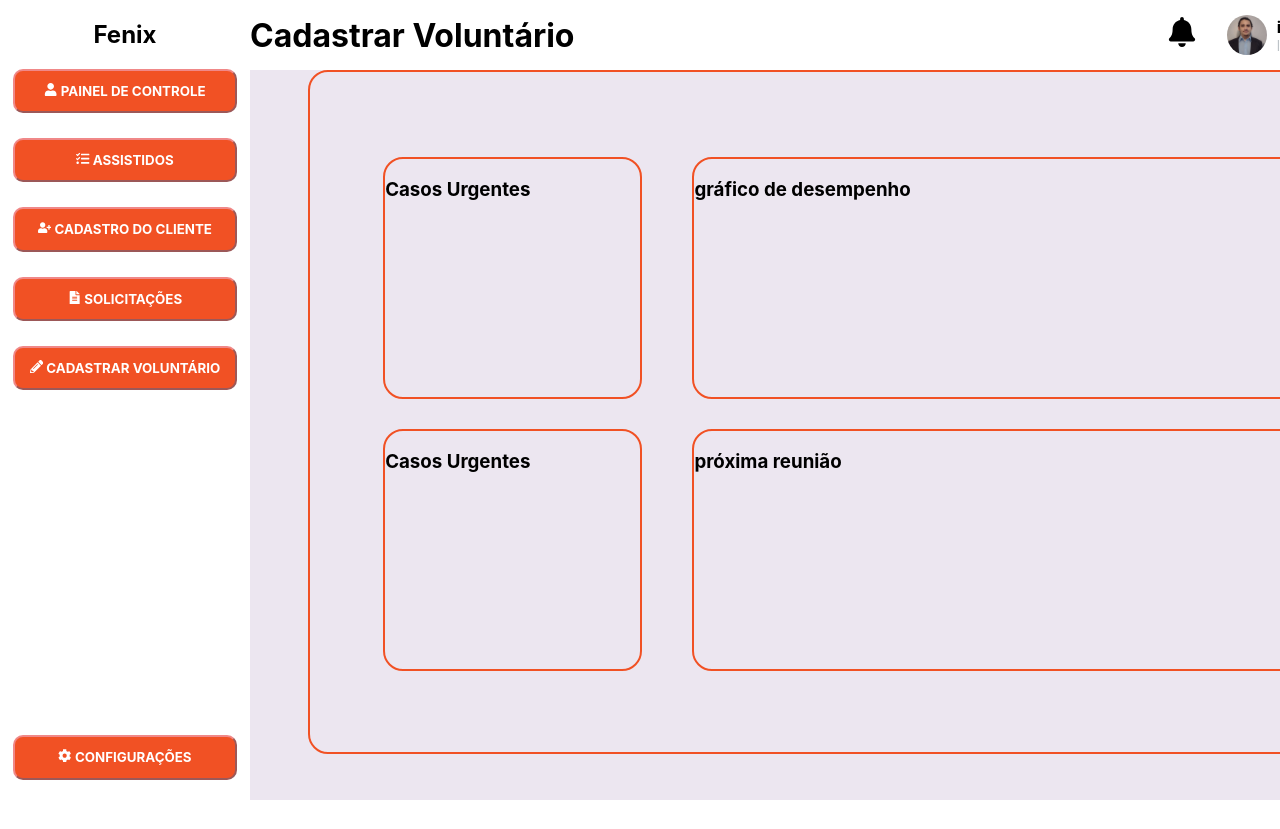
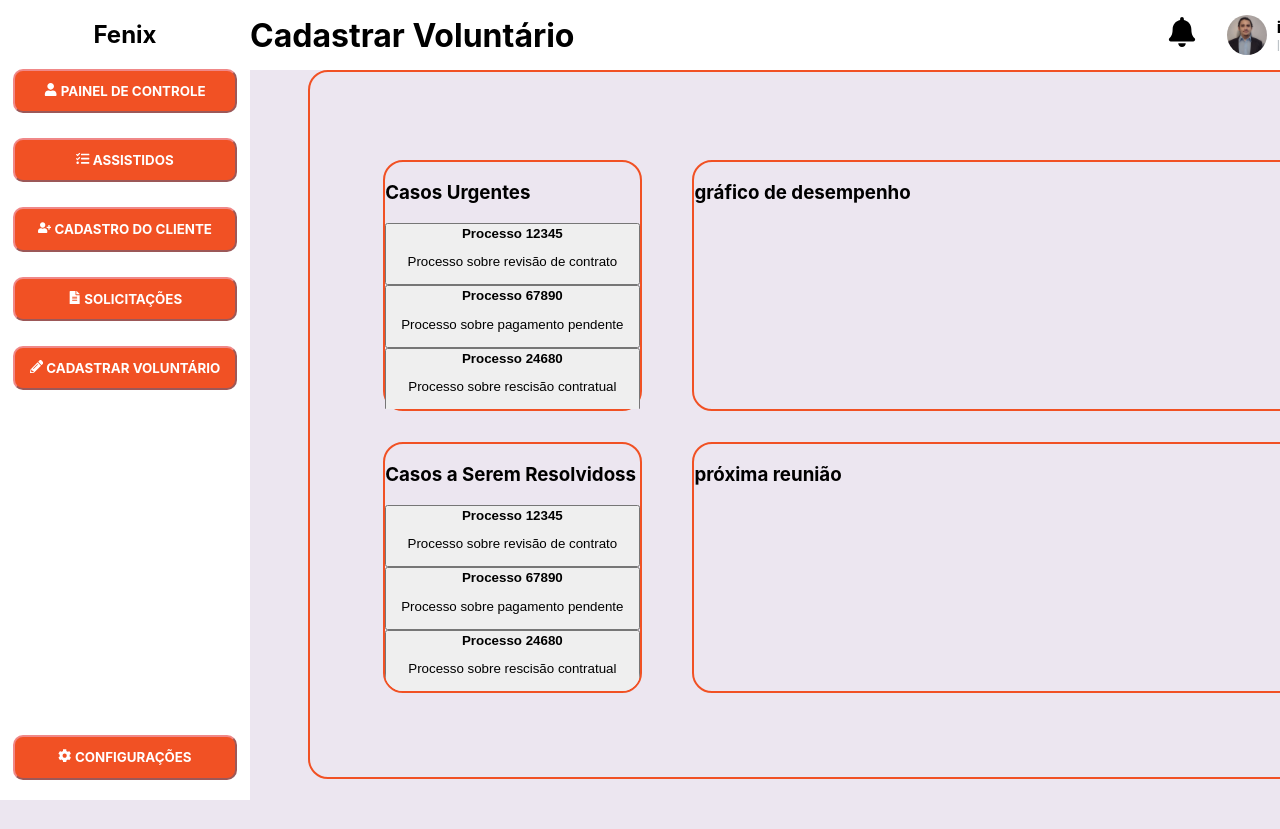
Before and after one commit to ghts2110/Fenix, a React (Create React App) app in the folder web/: page /dashboard in a window 1280 px wide. Shown: the top 829 px of the page. Before the commit the page ends 800 px from the top, so only its background shows below. Built offline with nearby package versions, Linux system fonts and the light colour scheme.

Commit message:
caixa de casos feature/register

```diff
--- a/web/src/components/TelaDashboard/BoxDashboard/BoxDashboard.module.css
+++ b/web/src/components/TelaDashboard/BoxDashboard/BoxDashboard.module.css
@@ -49,10 +49,14 @@
 
   display: flex;
   flex-direction: column;
+}
 
+.scrollArea {
+  flex-grow: 1;
   overflow-y: auto; /* Ativa a rolagem vertical */
   overflow-x: hidden; /* Esconde a rolagem horizontal */
 }
+
 
 .performanceGraph {
   border-radius: 20px;
@@ -80,6 +84,22 @@
   overflow-x: hidden; /* Esconde a rolagem horizontal */
 }
 
+.casesToBeResolved{
+  border-radius: 20px;
+  border: #f15124;
+  border-width: 2px;
+  border-style: solid;
+
+  width: 25%;
+  height: 100%;
+
+  display: flex;
+  flex-direction: column;
+
+  overflow-y: auto; /* Ativa a rolagem vertical */
+  overflow-x: hidden; /* Esconde a rolagem horizontal */
+}
+
 .meeting{
   border-radius: 20px;
   border: #f15124;
@@ -89,3 +109,7 @@
   width: 60%;
   height: 100%;
 }
+
+.urgentButton{
+  width: 100%;
+}
--- a/web/src/components/TelaDashboard/BoxDashboard/index.js
+++ b/web/src/components/TelaDashboard/BoxDashboard/index.js
@@ -1,13 +1,28 @@
 import styles from "./BoxDashboard.module.css";
 
 const DashBoard = () => {
+  const processos = [
+    { numero: "12345", descricao: "Processo sobre revisão de contrato" },
+    { numero: "67890", descricao: "Processo sobre pagamento pendente" },
+    { numero: "24680", descricao: "Processo sobre rescisão contratual" },
+    { numero: "13579", descricao: "Processo sobre alteração cadastral" },
+    { numero: "11223", descricao: "Processo sobre envio de documentos" },
+  ];
+
   return (
     <div className={styles.DashBoard}>
 
       <div className={styles.grup1}>
         <div className={styles.UrgentActions}>
           <h3>Casos Urgentes</h3>
-
+          <div className={styles.scrollArea}>
+            {processos.map((processo, index) => (
+              <button key={index} className={styles.urgentButton}>
+                <strong>Processo {processo.numero}</strong>
+                <p>{processo.descricao}</p>
+              </button>
+            ))}
+          </div>
         </div>
 
         <div className={styles.performanceGraph}>
@@ -16,9 +31,16 @@ const DashBoard = () => {
       </div>
 
       <div className={styles.grup2}>
-        <div className={styles.CasosUrgentes}>
-          <h3>Casos Urgentes</h3>
-
+        <div className={styles.casesToBeResolved}>
+          <h3>Casos a Serem Resolvidoss</h3>
+          <div className={styles.scrollArea}>
+            {processos.map((processo, index) => (
+              <button key={index} className={styles.urgentButton}>
+                <strong>Processo {processo.numero}</strong>
+                <p>{processo.descricao}</p>
+              </button>
+            ))}
+          </div>
         </div>
 
         <div className={styles.meeting}>
```
